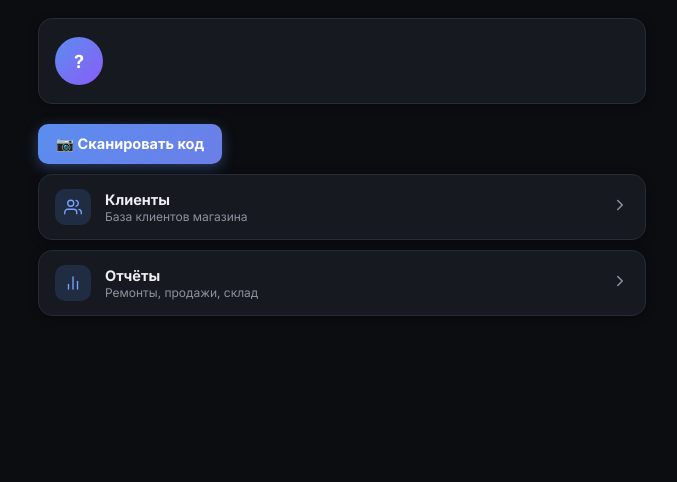
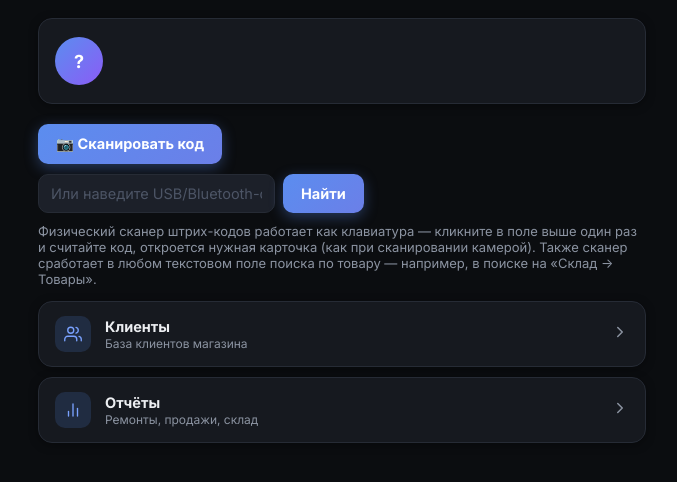
Before and after one commit to Lizard-hoppers/srm-shop-rem, a FastAPI app: template webapp/templates/more_hub.html in a window 1280 px wide. Shown: the top 482 px of the page, without its empty margins (298-975 px from the left). Run offline with FastAPI, Linux system fonts and the light colour scheme; the template is opened without the code that fills it, so the values that code supplies are empty; some libraries are stand-ins or nearby versions.

Commit message:
Physical USB/Bluetooth barcode scanner support on Ещё
Павел: подготовить приложение к физическому сканеру как
альтернативному способу камере.

A hardware barcode scanner is a keyboard-wedge device — it just types
the scanned digits into whatever field has focus, followed by Enter.
No special JS or backend logic needed: a plain <form method=get
action=/more/find> with a text input hits the exact same lookup the
camera-scan button already uses. Click the field once, then every scan
opens that item's card. Also works, with zero extra code, in any other
text field in the app used for product search (e.g. Склад → Товары),
since a hardware scanner is indistinguishable from typing to the
browser — mentioned in the on-page hint so it's not a hidden capability.

218/218 tests (added: Ещё renders the plain scan field, and a bare GET
with code= — exactly what a hardware scanner's Enter keystroke
triggers — resolves the same product a camera scan would). Verified on
prod: form renders with the right action/field name, GET /more/find
with a real SKU redirects straight to that product's card.

```diff
--- a/webapp/templates/more_hub.html
+++ b/webapp/templates/more_hub.html
@@ -13,6 +13,18 @@
 <div class="btn-row">
   <button type="button" id="scanQrBtn" onclick="scanCrmQr()" style="display:none;">📷 Сканировать код</button>
 </div>
+
+<form method="get" action="/more/find" class="search-bar">
+  <input type="hidden" name="t" value="{{ token }}">
+  <input type="text" name="code" placeholder="Или наведите USB/Bluetooth-сканер сюда и считайте код"
+         autocomplete="off" {% if error %}autofocus{% endif %}>
+  <button type="submit">Найти</button>
+</form>
+<p class="meta" style="margin-top: -6px; margin-bottom: 14px;">
+  Физический сканер штрих-кодов работает как клавиатура — кликните в поле выше один раз и считайте
+  код, откроется нужная карточка (как при сканировании камерой). Также сканер сработает в любом
+  текстовом поле поиска по товару — например, в поиске на «Склад → Товары».
+</p>
 
 <div class="nav-list">
   <a class="card nav-card" href="{{ link('/clients') }}">
```
Also changed, not shown: simulate_tests.py (+11 -0 lines).
